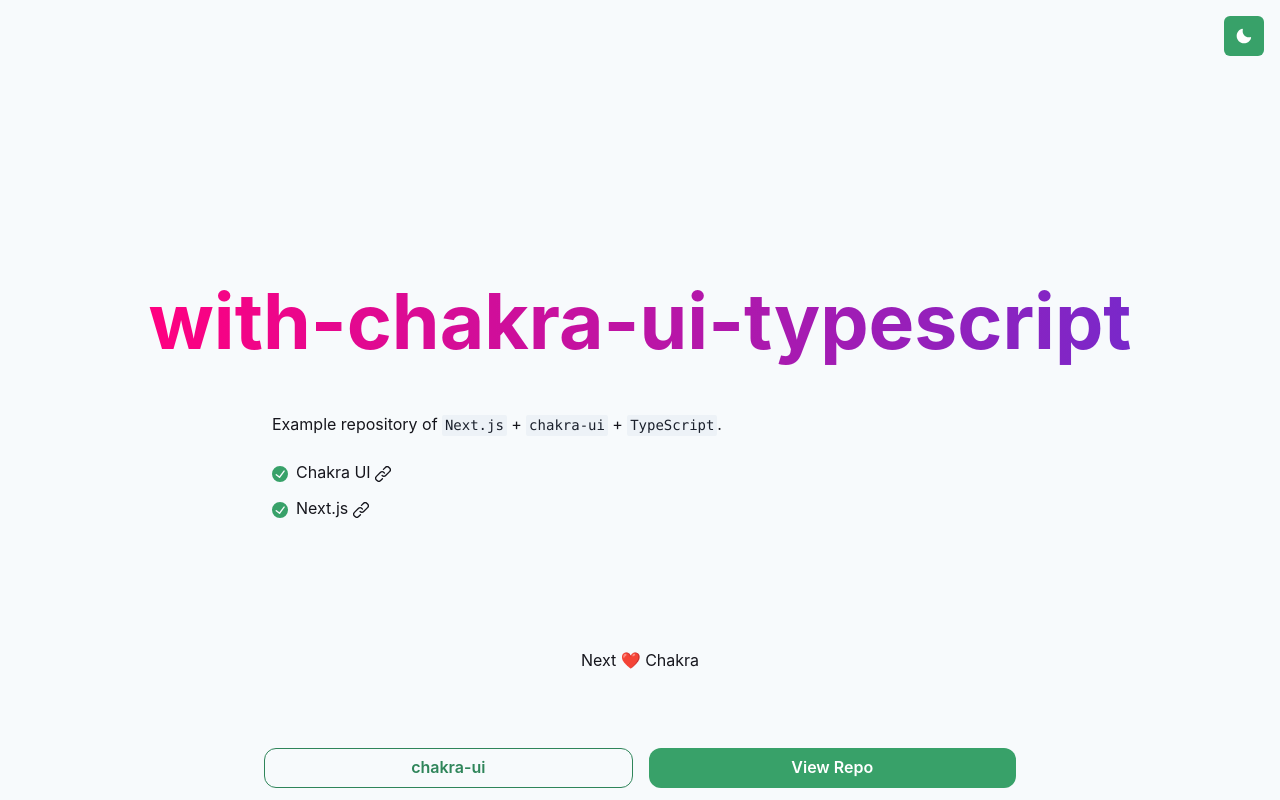
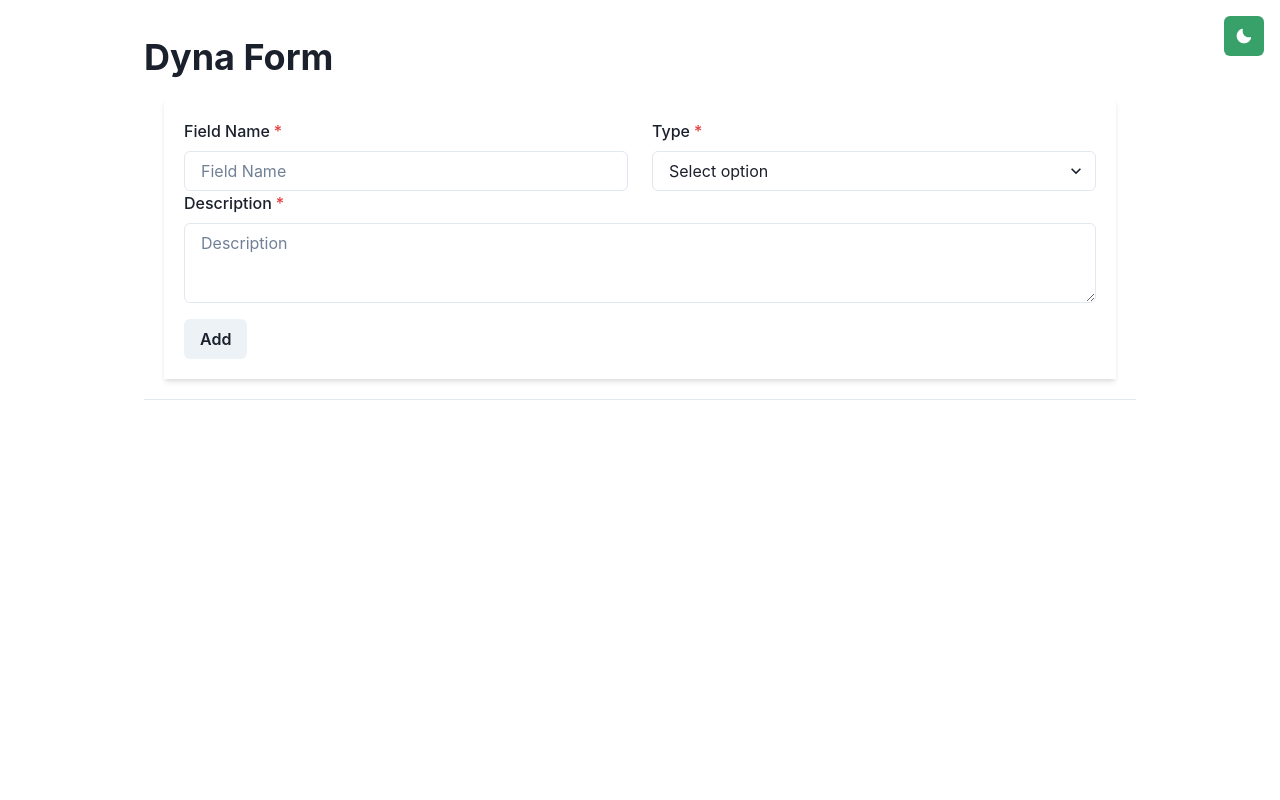
Before and after one commit to Jeetg57/dyna-form, a Next.js app: page / in a window 1280 px wide. Built offline with nearby package versions, Linux system fonts and the light colour scheme.

Commit message:
first commit

```diff
--- a/package.json
+++ b/package.json
@@ -14,7 +14,8 @@
     "framer-motion": "^6.3.0",
     "next": "latest",
     "react": "^18.2.0",
-    "react-dom": "^18.2.0"
+    "react-dom": "^18.2.0",
+    "react-hook-form": "^7.33.1"
   },
   "devDependencies": {
     "@types/node": "^18.0.0",
--- a/src/components/CTA.tsx
+++ /dev/null
@@ -1,41 +0,0 @@
-import { Link as ChakraLink, Button } from '@chakra-ui/react'
-
-import { Container } from './Container'
-
-export const CTA = () => (
-  <Container
-    flexDirection="row"
-    position="fixed"
-    bottom={0}
-    width="full"
-    maxWidth="3xl"
-    py={3}
-  >
-    <Button
-      as={ChakraLink}
-      isExternal
-      href="https://chakra-ui.com"
-      variant="outline"
-      colorScheme="green"
-      rounded="button"
-      flexGrow={1}
-      mx={2}
-      width="full"
-    >
-      chakra-ui
-    </Button>
-    <Button
-      as={ChakraLink}
-      isExternal
-      href="https://github.com/vercel/next.js/blob/canary/examples/with-chakra-ui-typescript"
-      variant="solid"
-      colorScheme="green"
-      rounded="button"
-      flexGrow={3}
-      mx={2}
-      width="full"
-    >
-      View Repo
-    </Button>
-  </Container>
-)
--- a/src/components/Container.tsx
+++ /dev/null
@@ -1,17 +0,0 @@
-import { Flex, FlexProps } from '@chakra-ui/react'
-
-export const Container = (props: FlexProps) => (
-  <Flex
-    direction="column"
-    alignItems="center"
-    justifyContent="flex-start"
-    bg="gray.50"
-    color="black"
-    _dark={{
-      bg: 'gray.900',
-      color: 'white',
-    }}
-    transition="all 0.15s ease-out"
-    {...props}
-  />
-)
--- /dev/null
+++ b/src/components/FormBlueprint.tsx
@@ -0,0 +1,128 @@
+import {
+  Box,
+  Button,
+  Flex,
+  FormControl,
+  FormLabel,
+  Heading,
+  Input,
+  Select,
+  Table,
+  TableContainer,
+  Tbody,
+  Td,
+  Textarea,
+  Th,
+  Thead,
+  Tr,
+} from "@chakra-ui/react";
+import React, { useState } from "react";
+import { useForm } from "react-hook-form";
+
+interface FormBlueprintProps {}
+interface DynaFormBlueprint {
+  Description: string;
+  FieldName: string;
+  Type: string;
+}
+export const FormBlueprint: React.FC<FormBlueprintProps> = ({}) => {
+  const [formValues, setFormValues] = useState([]);
+
+  const { register, handleSubmit } = useForm();
+  const onSubmit = (data: DynaFormBlueprint) => {
+    setFormValues((formValues) => [...formValues, data]);
+  };
+  const RemoveItem = (index: number) => {
+    console.log(index);
+    let items = [...formValues];
+    items.splice(index, 1);
+    setFormValues(items);
+  };
+
+  return (
+    <Box>
+      <Heading mt={"1em"}>Dyna Form</Heading>
+
+      <Box p={5} shadow="md" m={5}>
+        <form onSubmit={handleSubmit(onSubmit)}>
+          <Flex>
+            <FormControl isRequired mr={3}>
+              <FormLabel>Field Name</FormLabel>
+              <Input placeholder="Field Name" {...register("FieldName")} />
+            </FormControl>
+            <FormControl isRequired ml={3}>
+              <FormLabel htmlFor="first-name">Type</FormLabel>
+              <Select placeholder="Select option" {...register("Type")}>
+                <option value={"file"}>File Upload</option>
+                <option value={"text"}>Text</option>
+              </Select>
+            </FormControl>
+          </Flex>
+          <FormControl isRequired mb={4}>
+            <FormLabel htmlFor="description">Description</FormLabel>
+            <Textarea {...register("Description")} placeholder="Description" />
+          </FormControl>
+          <Button type="submit">Add</Button>
+        </form>
+      </Box>
+      <hr />
+      {formValues.length > 0 && (
+        <Box>
+          <Heading>Dyna Table</Heading>
+          <TableContainer whiteSpace="pre-wrap">
+            <Table variant="simple">
+              <Thead>
+                <Tr>
+                  <Th>#</Th>
+                  <Th>Field Name</Th>
+                  <Th>Description</Th>
+                  <Th>Type</Th>
+                  <Th>Action</Th>
+                </Tr>
+              </Thead>
+              <Tbody>
+                {formValues.map((value: DynaFormBlueprint, Index) => {
+                  return (
+                    <Tr>
+                      <Td>{Index + 1}</Td>
+                      <Td>{value.FieldName}</Td>
+                      <Td>{value.Description}</Td>
+                      <Td>
+                        {value.Type == "file" ? "File Upload" : "Text Input"}
+                      </Td>
+                      <Td>
+                        <Button
+                          colorScheme="red"
+                          onClick={() => RemoveItem(Index)}
+                        >
+                          Delete
+                        </Button>
+                      </Td>
+                    </Tr>
+                  );
+                })}
+              </Tbody>
+            </Table>
+          </TableContainer>
+        </Box>
+      )}
+      {formValues.length > 0 && (
+        <Box>
+          <Heading mb={3}>Form Output</Heading>
+          <Box shadow={"md"} px={7} mx={4} rounded="sm">
+            <form>
+              {formValues.map((value: DynaFormBlueprint, Index) => {
+                return (
+                  <FormControl isRequired pb={7}>
+                    <FormLabel>{value.FieldName}</FormLabel>
+                    <Input type={value.Type} placeholder={value.FieldName} />
+                  </FormControl>
+                );
+              })}
+            </form>
+          </Box>
+        </Box>
+      )}
+    </Box>
+  );
+};
--- a/src/components/Hero.tsx
+++ /dev/null
@@ -1,17 +0,0 @@
-import { Flex, Heading } from '@chakra-ui/react'
-
-export const Hero = ({ title }: { title: string }) => (
-  <Flex
-    justifyContent="center"
-    alignItems="center"
-    height="100vh"
-    bgGradient="linear(to-l, heroGradientStart, heroGradientEnd)"
-    bgClip="text"
-  >
-    <Heading fontSize="6vw">{title}</Heading>
-  </Flex>
-)
-
-Hero.defaultProps = {
-  title: 'with-chakra-ui-typescript',
-}
--- a/src/components/Main.tsx
+++ b/src/components/Main.tsx
@@ -1,4 +1,4 @@
-import { Stack, StackProps } from '@chakra-ui/react'
+import { Stack, StackProps } from "@chakra-ui/react";
 
 export const Main = (props: StackProps) => (
   <Stack
@@ -10,4 +10,4 @@
     px="1rem"
     {...props}
   />
-)
+);
--- a/src/pages/index.tsx
+++ b/src/pages/index.tsx
@@ -1,56 +1,13 @@
-import {
-  Link as ChakraLink,
-  Text,
-  Code,
-  List,
-  ListIcon,
-  ListItem,
-} from '@chakra-ui/react'
-import { CheckCircleIcon, LinkIcon } from '@chakra-ui/icons'
+import { Container } from "@chakra-ui/react";
+import { DarkModeSwitch } from "../components/DarkModeSwitch";
 
-import { Hero } from '../components/Hero'
-import { Container } from '../components/Container'
-import { Main } from '../components/Main'
-import { DarkModeSwitch } from '../components/DarkModeSwitch'
-import { CTA } from '../components/CTA'
-import { Footer } from '../components/Footer'
+import { FormBlueprint } from "../components/FormBlueprint";
 
 const Index = () => (
-  <Container height="100vh">
-    <Hero />
-    <Main>
-      <Text color="text">
-        Example repository of <Code>Next.js</Code> + <Code>chakra-ui</Code> +{' '}
-        <Code>TypeScript</Code>.
-      </Text>
+  <Container maxW="80%">
+    <DarkModeSwitch />
+    <FormBlueprint />
+  </Container>
+);
 
-      <List spacing={3} my={0} color="text">
-        <ListItem>
-          <ListIcon as={CheckCircleIcon} color="green.500" />
-          <ChakraLink
-            isExternal
-            href="https://chakra-ui.com"
-            flexGrow={1}
-            mr={2}
-          >
-            Chakra UI <LinkIcon />
-          </ChakraLink>
-        </ListItem>
-        <ListItem>
-          <ListIcon as={CheckCircleIcon} color="green.500" />
-          <ChakraLink isExternal href="https://nextjs.org" flexGrow={1} mr={2}>
-            Next.js <LinkIcon />
-          </ChakraLink>
-        </ListItem>
-      </List>
-    </Main>
-
-    <DarkModeSwitch />
-    <Footer>
-      <Text>Next ❤️ Chakra</Text>
-    </Footer>
-    <CTA />
-  </Container>
-)
-
-export default Index
+export default Index;
```
Also changed, not shown: tsconfig.json (+15 -4 lines), 1 other file (tests, documents, lock files or other folders).
